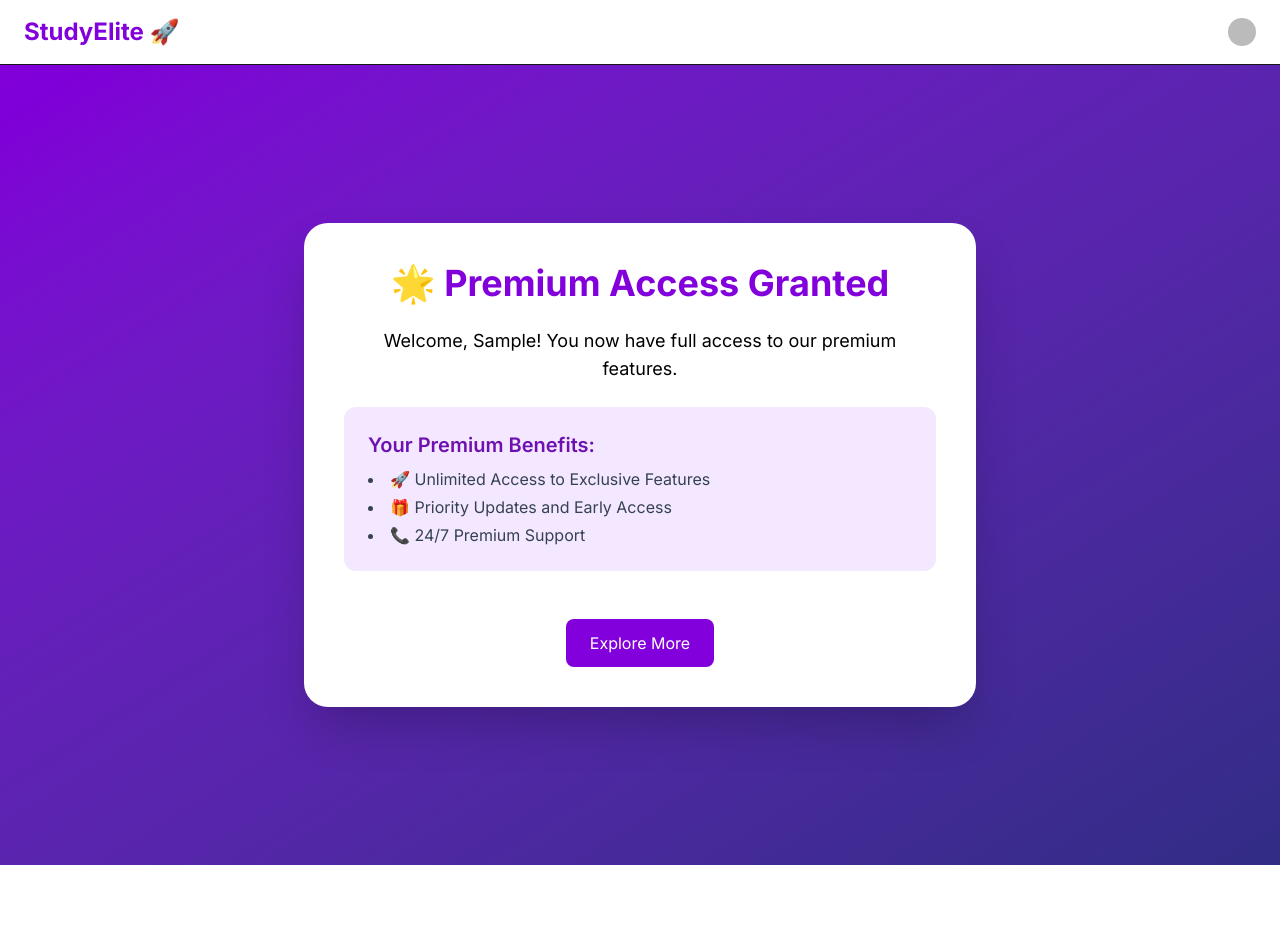
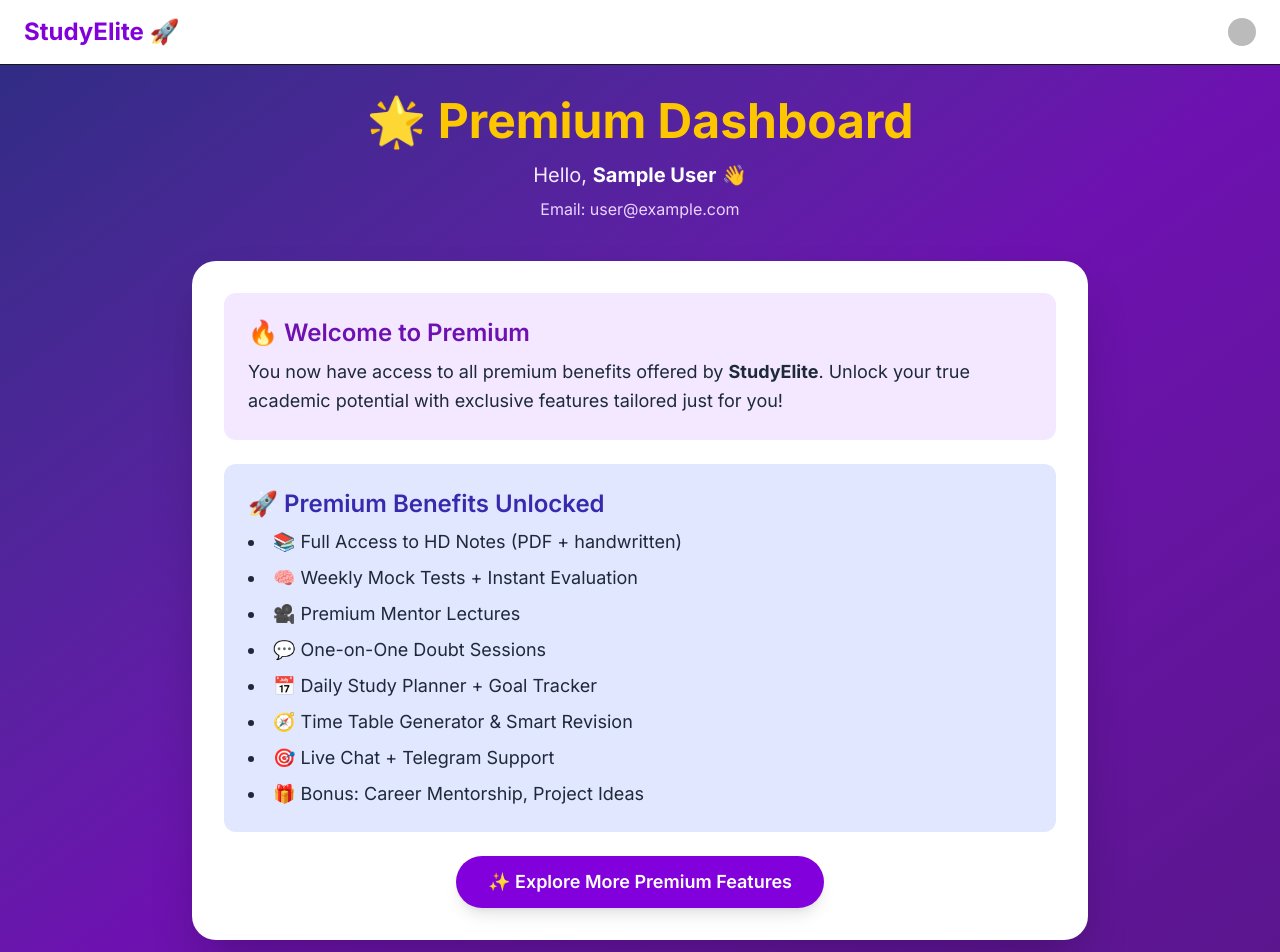
Before and after one commit to Anand-7-cyber/premium-webiste, a Next.js app: page /premium in a window 1280 px wide. Shown: the top 952 px of the page. Before the commit the page ends 865 px from the top, so only its background shows below. Built offline with nearby package versions, Linux system fonts and the light colour scheme; no server answers; sample sign-in values are in the browser's storage; some icons are missing.

Commit message:
feat: implement premium access system and dashboard UI

```diff
--- a/src/app/dashboard/page.tsx
+++ b/src/app/dashboard/page.tsx
@@ -1,51 +1,51 @@
-'use client'
+'use client';
 
-import { useUser } from '@clerk/nextjs'
-import { useRouter, usePathname } from 'next/navigation'
-import { useEffect, useState } from 'react'
+import { useUser } from '@clerk/nextjs';
+import { useRouter, usePathname } from 'next/navigation';
+import { useEffect, useState } from 'react';
 
 export default function DashboardPage() {
-  const { user, isSignedIn, isLoaded } = useUser()
-  const router = useRouter()
-  const pathname = usePathname()
-  const [isChecking, setIsChecking] = useState(true)
+  const { user, isSignedIn, isLoaded } = useUser();
+  const router = useRouter();
+  const pathname = usePathname();
+  const [isChecking, setIsChecking] = useState(true);
 
   useEffect(() => {
-    if (!isLoaded || !isSignedIn) return
+    if (!isLoaded || !isSignedIn) return;
 
-    const isClerkPremium = user?.publicMetadata?.premium === true
+    const isClerkPremium = user?.publicMetadata?.premium === true;
     const isLocalPremium =
       typeof window !== 'undefined' &&
-      localStorage.getItem('isPremiumUser') === 'true'
-    const isOnPremiumPage = pathname === '/premium'
+      localStorage.getItem('isPremiumUser') === 'true';
+    const isOnPremiumPage = pathname === '/premium';
 
     if ((isClerkPremium || isLocalPremium) && !isOnPremiumPage) {
-      router.replace('/premium')
+      router.replace('/premium');
     } else {
-      setIsChecking(false)
+      setIsChecking(false);
     }
   }, [
     isLoaded,
     isSignedIn,
     pathname,
     router,
-    user?.publicMetadata?.premium
-  ])
+    user?.publicMetadata?.premium,
+  ]);
 
   if (!isLoaded) {
-    return <p className="text-center mt-10 text-gray-500">Loading user data...</p>
+    return <p className="text-center mt-10 text-gray-500">Loading user data...</p>;
   }
 
   if (!isSignedIn) {
-    return <p className="text-center mt-10 text-gray-500">Please sign in to access dashboard.</p>
+    return <p className="text-center mt-10 text-gray-500">Please sign in to access dashboard.</p>;
   }
 
   if (isChecking) {
-    return <p className="text-center mt-10 text-gray-500">Checking subscription status...</p>
+    return <p className="text-center mt-10 text-gray-500">Checking subscription status...</p>;
   }
 
-  const name = user.fullName || 'Student'
-  const email = user?.emailAddresses?.[0]?.emailAddress || 'Not available'
+  const name = user.fullName || 'Student';
+  const email = user?.emailAddresses?.[0]?.emailAddress || 'Not available';
 
   return (
     <div className="min-h-[1000px] bg-gradient-to-br from-indigo-100 via-pink-100 to-yellow-100 p-6 text-center flex flex-col items-center">
@@ -62,21 +62,21 @@
           <p className="text-gray-800 leading-relaxed text-lg">
             Anand Kumar Rai is the visionary creator behind StudyElite — a dedicated learner, future engineer, and tech-savvy mentor. Currently in his final year of
             <strong className="text-purple-800"> Diploma in Electronics Engineering</strong>, Anand is also targeting top ranks in <strong>Class 12 PCM</strong> and <strong>IIT-JEE 2026</strong>.
-            With expert knowledge in <em>HTML, CSS, JS, Node.js</em> and a hunger to grow, he&apos;s on a mission to empower students across India 🚀💡
+            With expert knowledge in <em>HTML, CSS, JS, Node.js</em> and a hunger to grow, he's on a mission to empower students across India 🚀💡
           </p>
         </section>
 
         <section className="bg-indigo-50 rounded-xl p-6">
-          <h2 className="text-2xl font-semibold text-purple-700 mb-2">📚 Your Courses &amp; Skills</h2>
+          <h2 className="text-2xl font-semibold text-purple-700 mb-2">📚 Your Courses & Skills</h2>
           <ul className="list-disc list-inside text-gray-800 space-y-2 text-lg">
             <li>🎓 Final Year Diploma in Electronics Engineering</li>
             <li>📘 Preparing for Class 12 Boards (PCM)</li>
             <li>💻 IIT-JEE 2026 Full Focus</li>
             <li>🌐 Learning Full Stack Web Dev (Node.js, Express, MongoDB)</li>
             <li>🎨 Tailwind CSS | Responsive Design</li>
-            <li>🧑‍💻 Mastering Python &amp; C</li>
+            <li>🧑‍💻 Mastering Python & C</li>
             <li>🎮 Free Fire Gamer (Sharp Mind)</li>
-            <li>🏋️ Fitness &amp; Self-Discipline</li>
+            <li>🏋️ Fitness & Self-Discipline</li>
             <li>🏡 Household Management Expert</li>
           </ul>
         </section>
@@ -89,7 +89,7 @@
             <li>🎥 Exclusive Mentor Video Lectures</li>
             <li>🤝 One-on-One Doubt Sessions</li>
             <li>📊 Daily Goal Tracking System</li>
-            <li>🔁 Smart Revision &amp; Time Table Generator</li>
+            <li>🔁 Smart Revision & Time Table Generator</li>
             <li>💬 Live Telegram/Chat Doubt Support</li>
             <li>🎁 Bonus: Project Ideas, Roadmaps, Career Mentorship</li>
           </ul>
@@ -100,14 +100,14 @@
             onClick={() => router.push('/subscribe-only')}
             className="bg-purple-700 hover:bg-purple-800 text-white py-3 px-8 rounded-full text-lg font-semibold shadow-lg transition"
           >
-            🔓 Unlock Premium &amp; Supercharge Your Study Journey
+            🔓 Unlock Premium & Supercharge Your Study Journey
           </button>
         </div>
       </div>
 
       <footer className="mt-10 text-sm text-gray-600">
-        Made with ❤️ by Anand Kumar Rai (Admin &amp; Developer)
+        Made with ❤️ by Anand Kumar Rai (Admin & Developer)
       </footer>
     </div>
-  )
+  );
 }
--- a/src/app/premium/page.tsx
+++ b/src/app/premium/page.tsx
@@ -12,7 +12,7 @@
   useEffect(() => {
     if (isLoaded) {
       if (!isSignedIn) {
-        router.replace('/'); // Not signed in, redirect
+        router.replace('/');
         return;
       }
 
@@ -20,9 +20,9 @@
       const isPremiumUser = email.includes('premium') || localStorage.getItem('isPremiumUser') === 'true';
 
       if (!isPremiumUser) {
-        router.replace('/'); // Not premium, redirect
+        router.replace('/');
       } else {
-        setIsPremium(true); // Premium user, allow access
+        setIsPremium(true);
       }
     }
   }, [isLoaded, isSignedIn, user, router]);
@@ -30,33 +30,55 @@
   if (!isLoaded || !isSignedIn || !isPremium) {
     return (
       <div className="min-h-screen flex items-center justify-center text-lg font-semibold text-gray-700">
-        Loading...
+        Loading premium experience...
       </div>
     );
   }
 
+  const name = user.fullName || 'Student';
+  const email = user?.emailAddresses?.[0]?.emailAddress || 'Not available';
+
   return (
-    <div className="min-h-screen bg-gradient-to-br from-purple-700 to-indigo-900 text-white flex items-center justify-center p-6">
-      <div className="bg-white text-black p-10 rounded-3xl shadow-2xl max-w-2xl w-full text-center space-y-6">
-        <h1 className="text-4xl font-bold text-purple-700">🌟 Premium Access Granted</h1>
-        <p className="text-lg">Welcome, {user.firstName}! You now have full access to our premium features.</p>
+    <div className="min-h-screen bg-gradient-to-br from-indigo-900 via-purple-800 to-purple-900 text-white p-8 flex flex-col items-center">
+      <h1 className="text-5xl font-bold mb-4 text-yellow-400">🌟 Premium Dashboard</h1>
+      <p className="text-xl text-center text-purple-100 mb-2">Hello, <span className="font-bold text-white">{name}</span> 👋</p>
+      <p className="text-md text-purple-200">Email: {email}</p>
 
-        <div className="mt-6 text-left bg-purple-100 p-6 rounded-xl">
-          <h2 className="text-xl font-semibold text-purple-800 mb-2">Your Premium Benefits:</h2>
-          <ul className="list-disc list-inside text-gray-700 space-y-1">
-            <li>🚀 Unlimited Access to Exclusive Features</li>
-            <li>🎁 Priority Updates and Early Access</li>
-            <li>📞 24/7 Premium Support</li>
+      <div className="bg-white text-black mt-10 p-8 rounded-3xl shadow-2xl w-full max-w-4xl space-y-6">
+        <section className="bg-purple-100 p-6 rounded-xl">
+          <h2 className="text-2xl font-semibold text-purple-800 mb-2">🔥 Welcome to Premium</h2>
+          <p className="text-gray-800 leading-relaxed text-lg">
+            You now have access to all premium benefits offered by <strong>StudyElite</strong>. Unlock your true academic potential with exclusive features tailored just for you!
+          </p>
+        </section>
+
+        <section className="bg-indigo-100 p-6 rounded-xl">
+          <h2 className="text-2xl font-semibold text-indigo-800 mb-2">🚀 Premium Benefits Unlocked</h2>
+          <ul className="list-disc list-inside text-gray-800 space-y-2 text-lg">
+            <li>📚 Full Access to HD Notes (PDF + handwritten)</li>
+            <li>🧠 Weekly Mock Tests + Instant Evaluation</li>
+            <li>🎥 Premium Mentor Lectures</li>
+            <li>💬 One-on-One Doubt Sessions</li>
+            <li>📅 Daily Study Planner + Goal Tracker</li>
+            <li>🧭 Time Table Generator & Smart Revision</li>
+            <li>🎯 Live Chat + Telegram Support</li>
+            <li>🎁 Bonus: Career Mentorship, Project Ideas</li>
           </ul>
+        </section>
+
+        <div className="text-center">
+          <button
+            className="bg-purple-700 hover:bg-purple-800 text-white px-8 py-3 rounded-full text-lg font-semibold transition shadow-lg"
+            onClick={() => alert('More premium content coming soon!')}
+          >
+            ✨ Explore More Premium Features
+          </button>
         </div>
+      </div>
 
-        <button
-          className="mt-6 bg-purple-700 hover:bg-purple-800 text-white px-6 py-3 rounded-lg transition"
-          onClick={() => alert('Stay tuned for more premium content!')}
-        >
-          Explore More
-        </button>
-      </div>
+      <footer className="mt-10 text-sm text-purple-200">
+        Premium access provided by <strong>Anand Kumar Rai</strong> 💻✨
+      </footer>
     </div>
   );
 }
```
